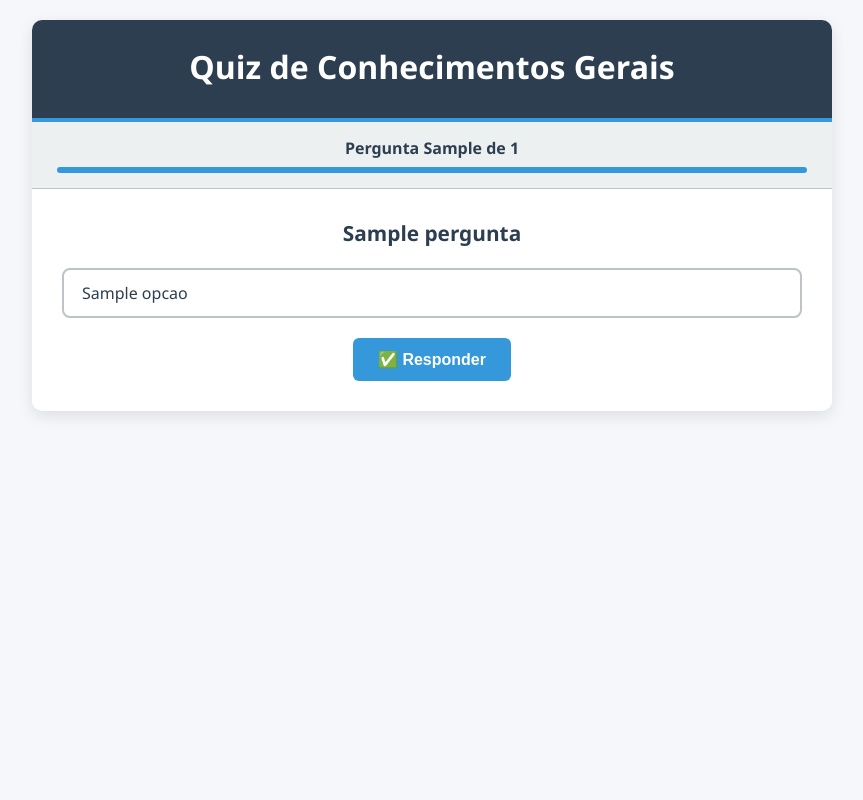
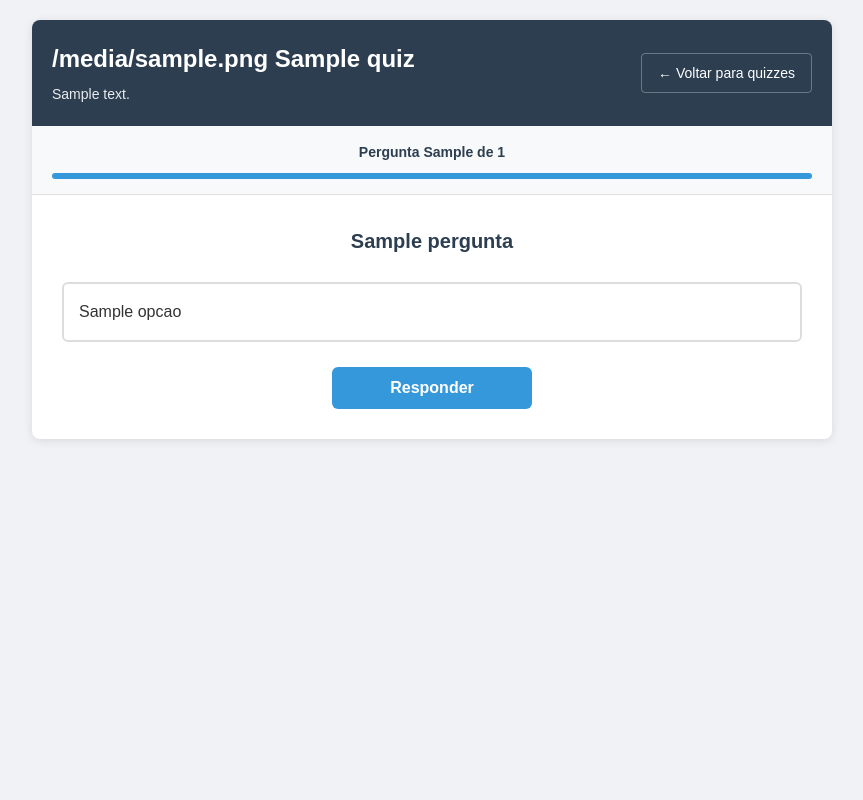
Before and after one commit to arend140/Python, a Flask app: template quiz/templates/quiz.html in a window 1280 px wide. Shown: the whole page, without its empty margins (208-1071 px from the left). Run offline with Flask 3, Linux system fonts and the light colour scheme; the template is opened without the code that fills it: most values are stand-ins (such as "Sample title", 1, 10 or a date in 2020).

Commit message:
Listagem de quizzes
Agora tem uma listagem básica de quizzes, é possível adicionar novos quizzes alterando o app.py, mas nada de adicionar por meio do site

```diff
--- a/quiz/app.py
+++ b/quiz/app.py
@@ -3,37 +3,125 @@ from flask import Flask, render_template, request, redirect, url_for, session
 app = Flask(__name__)
 app.secret_key = 'quiz_secret_key'
 
-perguntas = [
-    {
-        "id": 1,
-        "pergunta": "Qual é a capital do Brasil?",
-        "opcoes": ["São Paulo", "Rio de Janeiro", "Brasília", "Salvador"],
-        "correta": "Brasília"
+quizzes = {
+    'geografia': {
+        'id': 'geografia',
+        'titulo': 'Geografia Geral',
+        'descricao': 'Teste seus conhecimentos sobre o mundo',
+        'icon': '🌍',
+        'perguntas': [
+            {
+                "id": 1,
+                "pergunta": "Qual é a capital do Brasil?",
+                "opcoes": ["São Paulo", "Rio de Janeiro", "Brasília", "Salvador"],
+                "correta": "Brasília"
+            },
+            {
+                "id": 2,
+                "pergunta": "Qual o maior país do mundo em extensão territorial?",
+                "opcoes": ["China", "Estados Unidos", "Rússia", "Canadá"],
+                "correta": "Rússia"
+            }
+        ]
     },
-    {
-        "id": 2,
-        "pergunta": "Quantos lados tem um triângulo?",
-        "opcoes": ["2 lados", "3 lados", "4 lados", "5 lados"],
-        "correta": "3 lados"
+
+    'matematica': {
+        'id': 'matematica',
+        'titulo': 'Matemática Básica',
+        'descricao': 'Desafios de cálculo e lógica',
+        'icon': '🧮',
+        'perguntas': [
+            {
+                "id": 1,
+                "pergunta": "Quanto é 15 + 27?",
+                "opcoes": ["32", "42", "52", "62"],
+                "correta": "42"
+            },
+            {
+                "id": 2,
+                "pergunta": "Quantos lados tem um triângulo?",
+                "opcoes": ["2 lados", "3 lados", "4 lados", "5 lados"],
+                "correta": "3 lados"
+            }
+        ]
     },
-    {
-        "id": 3,
-        "pergunta": "Qual planeta é conhecido como Planeta Vermelho?",
-        "opcoes": ["Vênus", "Júpiter", "Marte", "Saturno"],
-        "correta": "Marte"
+
+    'ciencias': {
+        'id': 'ciencias',
+        'titulo': 'Ciências Naturais',
+        'descricao': 'Conhecimentos sobre natureza e ciência',
+        'icon': '🔬',
+        'perguntas': [
+            {
+                "id": 1,
+                "pergunta": "Qual planeta é conhecido como Planeta Vermelho?",
+                "opcoes": ["Vênus", "Júpiter", "Marte", "Saturno"],
+                "correta": "Marte"
+            },
+            {
+                "id": 2,
+                "pergunta": "Quantos ossos tem o corpo humano adulto?",
+                "opcoes": ["156", "206", "256", "306"],
+                "correta": "206"
+            },
+            {
+                "id": 3,
+                "pergunta": "Qual planeta habitam os seres humanos?",
+                "opcoes": ["Marte", "Terra", "Plutão", "Júpiter"],
+                "correta": "Terra"
+            }
+        ]
+    },
+    'quimica': {
+        'id': 'quimica',
+        'titulo': 'Química Básica',
+        'descricao': 'Conhecimentos básicos de química',
+        'icon': '🧑‍🔬',
+        'perguntas': [
+            {
+                "id": 1,
+                "pergunta": "Qual o número atômico do oxigênio?",
+                "opcoes": ["8", "16", "24", "12"],
+                "correta": "8"
+            },
+            {
+                "id": 2,
+                "pergunta": "Qual o número atômico do carbono?",
+                "opcoes": ["14", "76", "24", "6"],
+                "correta": "6"
+            }
+        ]
     }
-]
+}
 
 @app.route('/')
-def index():
-    # Reinicia o quiz
+def home():
+    "Página inicial - Lista todos os quizzes"
+    return render_template('home.html', quizzes=quizzes)
+
+@app.route('/quiz/<quiz_id>')
+def selecionar_quiz(quiz_id):
+    "Seleciona um quiz específico e inicia"
+    if quiz_id not in quizzes:
+        return redirect(url_for('home'))
+
+    session['quiz_id'] = quiz_id
     session['pergunta_atual'] = 0
     session['respostas'] = []
     session['mostrar_resultado'] = False
+
     return redirect(url_for('quiz'))
 
 @app.route('/quiz', methods=['GET', 'POST'])
 def quiz():
+    "Página do quiz em andamento"
+    quiz_id = session.get('quiz_id')
+
+    if not quiz_id or quiz_id not in quizzes:
+        return redirect(url_for('home'))
+
+    quiz_atual = quizzes[quiz_id]
+    perguntas = quiz_atual['perguntas']
     pergunta_atual = session.get('pergunta_atual', 0)
     respostas = session.get('respostas', [])
     mostrar_resultado = session.get('mostrar_resultado', False)
@@ -46,7 +134,6 @@ def quiz():
     if request.method == 'POST':
         resposta = request.form.get('resposta')
         if resposta:
-
             acertou = (resposta == pergunta['correta'])
             respostas.append({
                 'pergunta': pergunta['pergunta'],
@@ -59,6 +146,7 @@ def quiz():
             return redirect(url_for('quiz'))
 
     return render_template('quiz.html',
+                         quiz=quiz_atual,
                          pergunta=pergunta,
                          pergunta_numero=pergunta_atual + 1,
                          total_perguntas=len(perguntas),
@@ -67,20 +155,34 @@ def quiz():
 
 @app.route('/proxima', methods=['POST'])
 def proxima():
-
+    "Avança para próxima pergunta"
     session['pergunta_atual'] = session.get('pergunta_atual', 0) + 1
     session['mostrar_resultado'] = False
     return redirect(url_for('quiz'))
 
 @app.route('/resultado')
 def resultado():
+    "Mostra resultado final do quiz"
+    quiz_id = session.get('quiz_id')
+
+    if not quiz_id:
+        return redirect(url_for('home'))
+
+    quiz_atual = quizzes[quiz_id]
     respostas = session.get('respostas', [])
     total_corretas = sum(1 for r in respostas if r['acertou'])
 
     return render_template('resultado.html',
+                         quiz=quiz_atual,
                          respostas=respostas,
                          total_corretas=total_corretas,
-                         total_perguntas=len(perguntas))
+                         total_perguntas=len(quiz_atual['perguntas']))
+
+@app.route('/voltar')
+def voltar():
+    "Volta para a página inicial"
+    session.clear()
+    return redirect(url_for('home'))
 
 if __name__ == '__main__':
     app.run(debug=True)
--- a/quiz/static/css/quiz.css
+++ b/quiz/static/css/quiz.css
@@ -4,104 +4,204 @@
     box-sizing: border-box;
 }
 
+html, body {
+    height: 100%;
+    font-family: Arial, Helvetica, sans-serif;
+    background-color: #f0f2f5;
+    color: #333;
+    line-height: 1.6;
+}
+
 body {
-    font-family: 'Segoe UI', Tahoma, Geneva, Verdana, sans-serif;
-    background: #f5f7fa;
+    padding: 20px;
     min-height: 100vh;
-    padding: 20px;
-    color: #2c3e50;
 }
+
 
 .container {
     max-width: 800px;
     margin: 0 auto;
-    background: white;
-    border-radius: 10px;
-    box-shadow: 0 5px 15px rgba(0, 0, 0, 0.1);
+    background-color: white;
+    border-radius: 8px;
+    box-shadow: 0 2px 10px rgba(0, 0, 0, 0.1);
     overflow: hidden;
 }
 
-.quiz-header {
-    background: #2c3e50;
+
+.home-header {
+    background-color: #2c3e50;
     color: white;
-    padding: 25px;
+    padding: 30px;
     text-align: center;
-    border-bottom: 4px solid #3498db;
 }
 
-.quiz-header h1 {
-    font-size: 2em;
-    margin-bottom: 5px;
-    font-weight: 600;
+.home-header h1 {
+    font-size: 28px;
+    margin-bottom: 10px;
 }
 
-.quiz-header .subtitle {
-    font-size: 1em;
-    opacity: 0.8;
+.home-header .subtitle {
+    font-size: 16px;
+    opacity: 0.9;
 }
 
+
+.quizzes-grid {
+    display: grid;
+    grid-template-columns: repeat(auto-fill, minmax(250px, 1fr));
+    gap: 20px;
+    padding: 30px;
+}
+
+.quiz-card {
+    background-color: white;
+    border: 2px solid #ddd;
+    border-radius: 8px;
+    padding: 20px;
+    text-decoration: none;
+    color: inherit;
+    transition: all 0.3s ease;
+    display: block;
+}
+
+.quiz-card:hover {
+    border-color: #3498db;
+    transform: translateY(-5px);
+    box-shadow: 0 5px 15px rgba(0, 0, 0, 0.1);
+}
+
+.quiz-icon {
+    font-size: 40px;
+    margin-bottom: 15px;
+    text-align: center;
+}
+
+.quiz-content h3 {
+    font-size: 18px;
+    margin-bottom: 10px;
+    color: #2c3e50;
+}
+
+.quiz-content p {
+    font-size: 14px;
+    color: #666;
+    margin-bottom: 15px;
+}
+
+.quiz-meta {
+    display: flex;
+    justify-content: space-between;
+    align-items: center;
+}
+
+.badge {
+    background-color: #e0e0e0;
+    color: #666;
+    padding: 4px 10px;
+    border-radius: 12px;
+    font-size: 12px;
+    font-weight: bold;
+}
+
+
+.quiz-header {
+    background-color: #2c3e50;
+    color: white;
+    padding: 20px;
+    display: flex;
+    justify-content: space-between;
+    align-items: center;
+}
+
+.quiz-info h1 {
+    font-size: 24px;
+    margin-bottom: 5px;
+}
+
+.quiz-info .subtitle {
+    font-size: 14px;
+    opacity: 0.9;
+}
+
+.btn-voltar {
+    color: white;
+    text-decoration: none;
+    padding: 8px 16px;
+    border: 1px solid rgba(255, 255, 255, 0.3);
+    border-radius: 4px;
+    font-size: 14px;
+    transition: background-color 0.2s;
+}
+
+.btn-voltar:hover {
+    background-color: rgba(255, 255, 255, 0.1);
+}
+
+
 .progresso-container {
-    background: #ecf0f1;
-    padding: 15px 25px;
-    border-bottom: 1px solid #bdc3c7;
+    background-color: #f8f9fa;
+    padding: 15px 20px;
+    border-bottom: 1px solid #e0e0e0;
 }
 
 .progresso {
-    font-size: 1em;
-    font-weight: 600;
+    font-size: 14px;
+    font-weight: bold;
     color: #2c3e50;
     text-align: center;
-    margin-bottom: 8px;
+    margin-bottom: 10px;
 }
 
 .progress-bar {
     width: 100%;
     height: 6px;
-    background: #bdc3c7;
+    background-color: #e0e0e0;
     border-radius: 3px;
     overflow: hidden;
 }
 
 .progress-fill {
     height: 100%;
-    background: #3498db;
-    transition: width 0.3s ease;
+    background-color: #3498db;
+    width: 0%;
 }
+
 
 .quiz-area {
     padding: 30px;
 }
 
 .pergunta-ativa h3 {
-    font-size: 1.3em;
+    font-size: 20px;
+    margin-bottom: 25px;
+    text-align: center;
     color: #2c3e50;
-    margin-bottom: 20px;
-    text-align: center;
-    line-height: 1.4;
 }
+
 
 .opcoes {
     display: flex;
     flex-direction: column;
-    gap: 10px;
-    margin-bottom: 20px;
+    gap: 12px;
+    margin-bottom: 25px;
 }
 
 .botao-opcao {
     display: block;
-    padding: 12px 18px;
-    border: 2px solid #bdc3c7;
-    border-radius: 8px;
-    background: white;
-    font-size: 1em;
+    width: 100%;
+    padding: 15px;
+    border: 2px solid #ddd;
+    border-radius: 6px;
+    background-color: white;
+    font-size: 16px;
+    text-align: left;
     cursor: pointer;
-    transition: all 0.2s ease;
-    color: #2c3e50;
+    transition: all 0.2s;
 }
 
 .botao-opcao:hover {
     border-color: #3498db;
-    background: #f8f9fa;
+    background-color: #f8f9fa;
 }
 
 .botao-opcao input {
@@ -109,60 +209,65 @@ body {
 }
 
 .botao-opcao input:checked + span {
-    font-weight: 600;
+    font-weight: bold;
     color: #3498db;
 }
 
-.btn-responder, .btn-proximo, .btn-reiniciar {
-    background: #3498db;
+
+.btn-responder,
+.btn-proximo,
+.btn-reiniciar {
+    display: block;
+    width: 200px;
+    margin: 20px auto 0;
+    padding: 12px 20px;
+    background-color: #3498db;
     color: white;
     border: none;
-    padding: 12px 25px;
-    font-size: 1em;
     border-radius: 6px;
+    font-size: 16px;
+    font-weight: bold;
     cursor: pointer;
-    transition: all 0.2s ease;
-    font-weight: 600;
-    display: block;
-    margin: 20px auto 0;
+    transition: background-color 0.2s;
     text-align: center;
 }
 
-.btn-responder:hover, .btn-proximo:hover, .btn-reiniciar:hover {
-    background: #2980b9;
-    transform: translateY(-1px);
-    box-shadow: 0 3px 8px rgba(0, 0, 0, 0.15);
+.btn-responder:hover,
+.btn-proximo:hover,
+.btn-reiniciar:hover {
+    background-color: #2980b9;
 }
 
+
 .feedback {
-    padding: 18px;
-    border-radius: 8px;
+    padding: 20px;
+    margin-bottom: 20px;
+    border-radius: 6px;
     text-align: center;
-    margin-bottom: 20px;
-    border: 2px solid;
 }
 
 .feedback.correto {
-    background: #d4edda;
-    border-color: #28a745;
+    background-color: #d4edda;
+    border: 1px solid #c3e6cb;
     color: #155724;
 }
 
 .feedback.errado {
-    background: #f8d7da;
-    border-color: #dc3545;
+    background-color: #f8d7da;
+    border: 1px solid #f5c6cb;
     color: #721c24;
 }
 
 .feedback h4 {
-    font-size: 1.2em;
-    margin-bottom: 8px;
+    font-size: 18px;
+    margin-bottom: 10px;
 }
 
 .feedback p {
-    margin: 4px 0;
-    font-size: 0.95em;
+    margin: 5px 0;
+    font-size: 14px;
 }
+
 
 .resultado-final {
     padding: 30px;
--- a/quiz/templates/quiz.html
+++ b/quiz/templates/quiz.html
@@ -1,13 +1,17 @@
 <!DOCTYPE html>
 <html>
 <head>
-    <title>Quiz de Conhecimentos Gerais</title>
+    <title>{{ quiz.titulo }} - Quiz</title>
     <link rel="stylesheet" href="{{ url_for('static', filename='css/quiz.css') }}">
 </head>
 <body>
     <div class="container">
         <div class="quiz-header">
-            <h1>Quiz de Conhecimentos Gerais</h1>
+            <div class="quiz-info">
+                <h1>{{ quiz.icon }} {{ quiz.titulo }}</h1>
+                <div class="subtitle">{{ quiz.descricao }}</div>
+            </div>
+            <a href="{{ url_for('voltar') }}" class="btn-voltar">← Voltar para quizzes</a>
         </div>
 
         <div class="progresso-container">
@@ -21,7 +25,6 @@
 
         <div class="quiz-area">
             {% if not mostrar_resultado %}
-
                 <div class="pergunta-ativa">
                     <h3>{{ pergunta.pergunta }}</h3>
                     <form method="POST" action="/quiz">
@@ -33,11 +36,10 @@
                             </label>
                             {% endfor %}
                         </div>
-                        <button type="submit" class="btn-responder">✅ Responder</button>
+                        <button type="submit" class="btn-responder">Responder</button>
                     </form>
                 </div>
             {% else %}
-
                 <div class="resultado-pergunta">
                     {% set ultima_resposta = respostas[-1] %}
 
@@ -62,9 +64,9 @@
                     <form method="POST" action="/proxima">
                         <button type="submit" class="btn-proximo">
                             {% if pergunta_numero < total_perguntas %}
-                                ➡️ Próxima Pergunta
+                                Próxima Pergunta
                             {% else %}
-                                🎯 Ver Resultado Final
+                                Ver Resultado Final
                             {% endif %}
                         </button>
                     </form>
--- a/quiz/templates/resultado.html
+++ b/quiz/templates/resultado.html
@@ -1,7 +1,7 @@
 <!DOCTYPE html>
 <html>
 <head>
-    <title>Resultado - Quiz</title>
+    <title>Resultado</title>
     <link rel="stylesheet" href="{{ url_for('static', filename='css/quiz.css') }}">
 </head>
 <body>
@@ -49,7 +49,7 @@
             </div>
 
             <form action="/" method="GET">
-                <button type="submit" class="btn-reiniciar">🔄 Jogar Novamente</button>
+                <button type="submit" class="btn-reiniciar"> Voltar </button>
             </form>
         </div>
     </div>
```
Also changed, not shown: other parts of quiz/static/css/quiz.css (+54 -34 lines), quiz/templates/home.html (added, +30 -0 lines).
